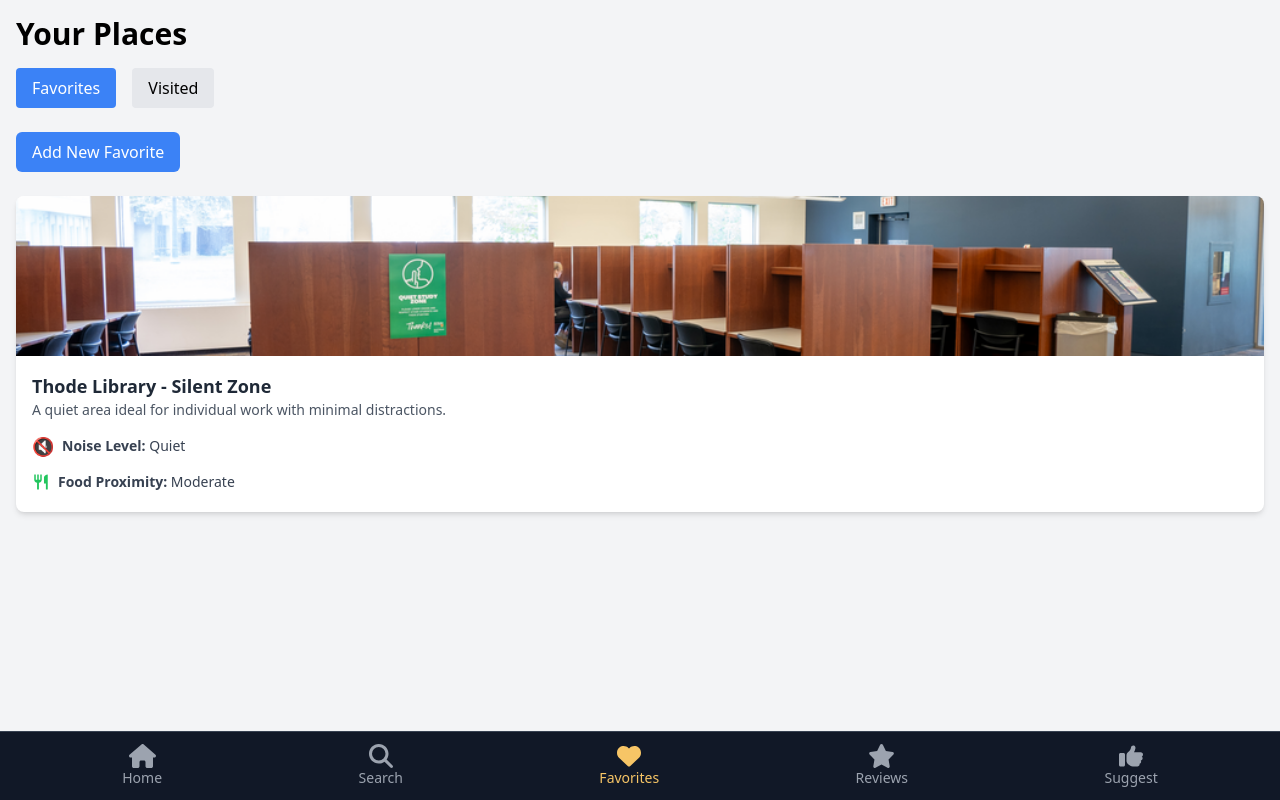
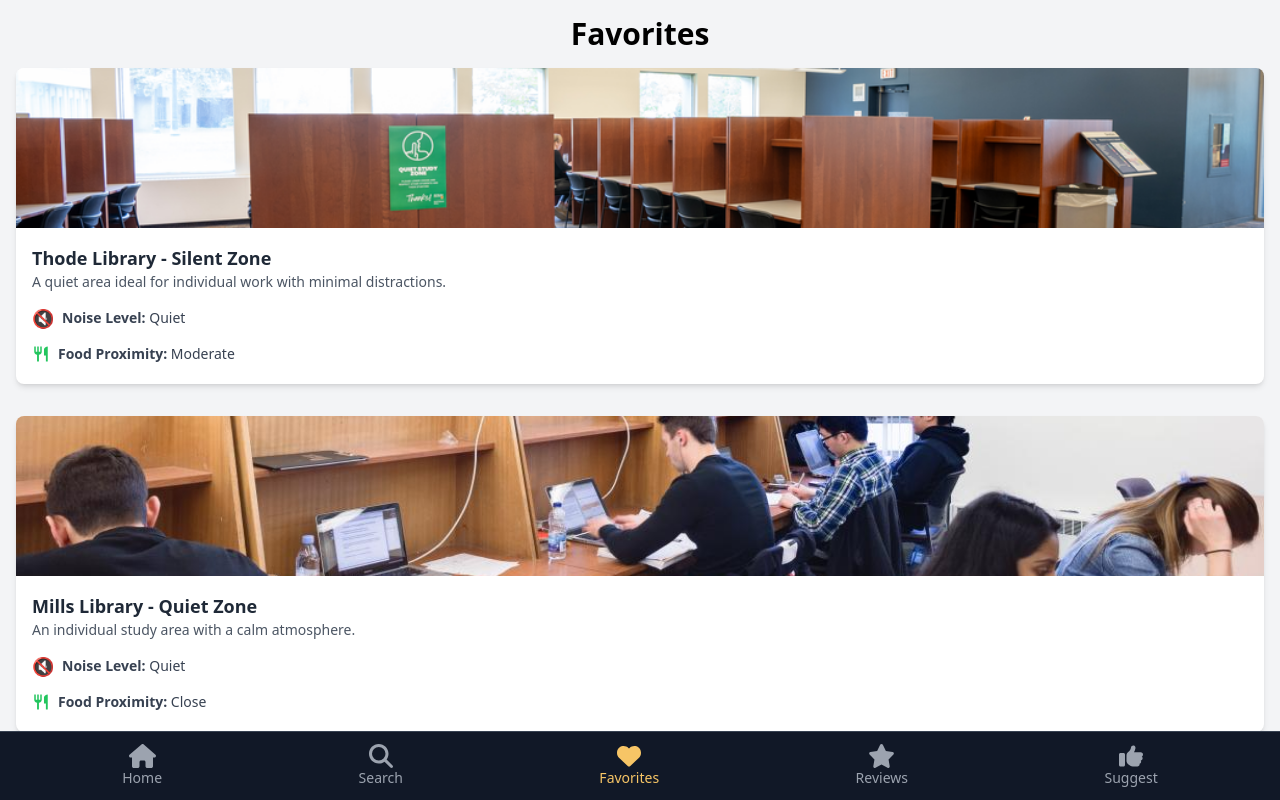
Before and after one commit to Housam2020/MACademics, a React (Create React App) app: page /favorites in a window 1280 px wide. Built offline with nearby package versions, Linux system fonts and the light colour scheme.

Commit message:
add PageTitle component and integrate it into Favorites, Home, Recommendations, Reviews, and Search pages

```diff
--- /dev/null
+++ b/src/components/PageTitle.js
@@ -0,0 +1,11 @@
+import React from "react";
+
+const PageTitle = ({ children }) => {
+  return (
+    <h1 className="text-3xl font-bold text-center mb-4">
+      {children}
+    </h1>
+  );
+};
+
+export default PageTitle;
--- a/src/pages/Favorites.js
+++ b/src/pages/Favorites.js
@@ -1,99 +1,22 @@
 import React, { useState } from "react";
 import StudyPlaceCard from "../components/StudyPlaceCard";
 import studySpots from "../data/studySpots";
-import Modal from "../components/Modal";
+import PageTitle from "../components/PageTitle";
 
 const Favorites = () => {
-  const [activeTab, setActiveTab] = useState("favorites");
-  const [favorites, setFavorites] = useState(studySpots.filter(place => place.name.includes("Silent Zone")));
-  const [visited, setVisited] = useState([
+  const [favorites, setFavorites] = useState([
     studySpots.find(place => place.id === 1),
     studySpots.find(place => place.id === 3)
   ]);
-  const [isModalOpen, setIsModalOpen] = useState(false);
-  const [selectedPlace, setSelectedPlace] = useState(studySpots[0]);
-
-  const placesToShow = activeTab === "favorites" ? favorites : visited;
-
-  const handleAddFavorite = (e) => {
-    e.preventDefault();
-    setFavorites([...favorites, selectedPlace]);
-    setIsModalOpen(false);
-  };
 
   return (
     <div className="p-4">
-      <h1 className="text-3xl font-bold mb-4">Your Places</h1>
-
-      {/* Tabs */}
-      <div className="flex space-x-4 mb-6">
-        <button
-          className={`py-2 px-4 rounded ${activeTab === "favorites" ? "bg-blue-500 text-white" : "bg-gray-200"}`}
-          onClick={() => setActiveTab("favorites")}
-        >
-          Favorites
-        </button>
-        <button
-          className={`py-2 px-4 rounded ${activeTab === "visited" ? "bg-blue-500 text-white" : "bg-gray-200"}`}
-          onClick={() => setActiveTab("visited")}
-        >
-          Visited
-        </button>
+      <PageTitle>Favorites</PageTitle>
+      <div className="grid grid-cols-1 gap-4">
+        {favorites.map((place, index) => (
+          <StudyPlaceCard key={index} place={place} />
+        ))}
       </div>
-
-      {/* Conditionally Render Add New Favorite Button */}
-      {activeTab === "favorites" && (
-        <button
-          onClick={() => setIsModalOpen(true)}
-          className="bg-blue-500 text-white py-2 px-4 rounded-md hover:bg-blue-600 transition duration-300 mb-6"
-        >
-          Add New Favorite
-        </button>
-      )}
-
-      {/* List of Places */}
-      {placesToShow.map((place, index) => (
-        <StudyPlaceCard key={index} place={place} />
-      ))}
-
-      {/* Add Favorite Modal */}
-      {isModalOpen && (
-        <Modal isOpen={isModalOpen} onClose={() => setIsModalOpen(false)}>
-          <h2 className="text-xl font-bold mb-4">Add a New Favorite</h2>
-          <form onSubmit={handleAddFavorite}>
-            <div className="mb-4">
-              <label className="block text-gray-700">Select Place</label>
-              <select
-                value={selectedPlace.id}
-                onChange={(e) => setSelectedPlace(studySpots.find(place => place.id === parseInt(e.target.value)))}
-                className="w-full p-2 border border-gray-300 rounded"
-                required
-              >
-                {studySpots.map((place) => (
-                  <option key={place.id} value={place.id}>
-                    {place.name}
-                  </option>
-                ))}
-              </select>
-            </div>
-            <div className="flex justify-end space-x-4">
-              <button
-                type="button"
-                onClick={() => setIsModalOpen(false)}
-                className="bg-gray-500 text-white py-2 px-4 rounded-md hover:bg-gray-600 transition duration-300"
-              >
-                Cancel
-              </button>
-              <button
-                type="submit"
-                className="bg-blue-500 text-white py-2 px-4 rounded-md hover:bg-blue-600 transition duration-300"
-              >
-                Add Favorite
-              </button>
-            </div>
-          </form>
-        </Modal>
-      )}
     </div>
   );
 };
--- a/src/pages/Home.js
+++ b/src/pages/Home.js
@@ -1,6 +1,7 @@
 import React, { useMemo, useState } from "react";
 import StudyPlaceCard from "../components/StudyPlaceCard";
 import studySpots from "../data/studySpots";
+import PageTitle from "../components/PageTitle";
 
 const Home = () => {
   const studyPlaces = useMemo(() => studySpots, []);
@@ -30,7 +31,7 @@
 
   return (
     <div className={`p-4 ${bgColor}`}>
-      <h1 className="text-3xl font-bold mb-4">Welcome to Campus Spaces</h1>
+      <PageTitle>Welcome to Campus Spaces</PageTitle>
 
       {/* Featured Section */}
       <div className="mb-6">
--- a/src/pages/Recommendations.js
+++ b/src/pages/Recommendations.js
@@ -1,13 +1,14 @@
 import React from "react";
 import StudyPlaceCard from "../components/StudyPlaceCard";
 import studySpots from "../data/studySpots";
+import PageTitle from "../components/PageTitle";
 
 const Recommendations = () => {
   const recommendations = studySpots.filter(place => place.noiseLevel === "Moderate");
 
   return (
     <div className="p-4">
-      <h1 className="text-3xl font-bold mb-4">Recommended for You</h1>
+      <PageTitle>Recommended for You</PageTitle>
 
       {/* Recommendation Cards */}
       {recommendations.map((place, index) => (
--- a/src/pages/Reviews.js
+++ b/src/pages/Reviews.js
@@ -1,5 +1,6 @@
 import React, { useState } from "react";
 import studySpots from "../data/studySpots";
+import PageTitle from "../components/PageTitle";
 
 const Reviews = () => {
   const [reviews, setReviews] = useState([
@@ -58,7 +59,7 @@
 
   return (
     <div className="p-4">
-      <h1 className="text-2xl font-bold mb-4">Reviews</h1>
+      <PageTitle>Reviews</PageTitle>
       <div className="mb-6">
         {reviews.map((review, index) => (
           <div
--- a/src/pages/Search.js
+++ b/src/pages/Search.js
@@ -2,6 +2,7 @@
 import SearchFilter from "../components/SearchFilter";
 import StudyPlaceCard from "../components/StudyPlaceCard";
 import studySpots from "../data/studySpots";
+import PageTitle from "../components/PageTitle";
 
 const Search = () => {
   const [results, setResults] = useState([]);
@@ -24,7 +25,7 @@
 
   return (
     <div className="p-4">
-      <h1 className="text-2xl font-bold mb-4">Search</h1>
+      <PageTitle>Search</PageTitle>
       <SearchFilter onSearch={handleSearch} />
       <div className="mt-4">
         {results.map((place, index) => (
```
